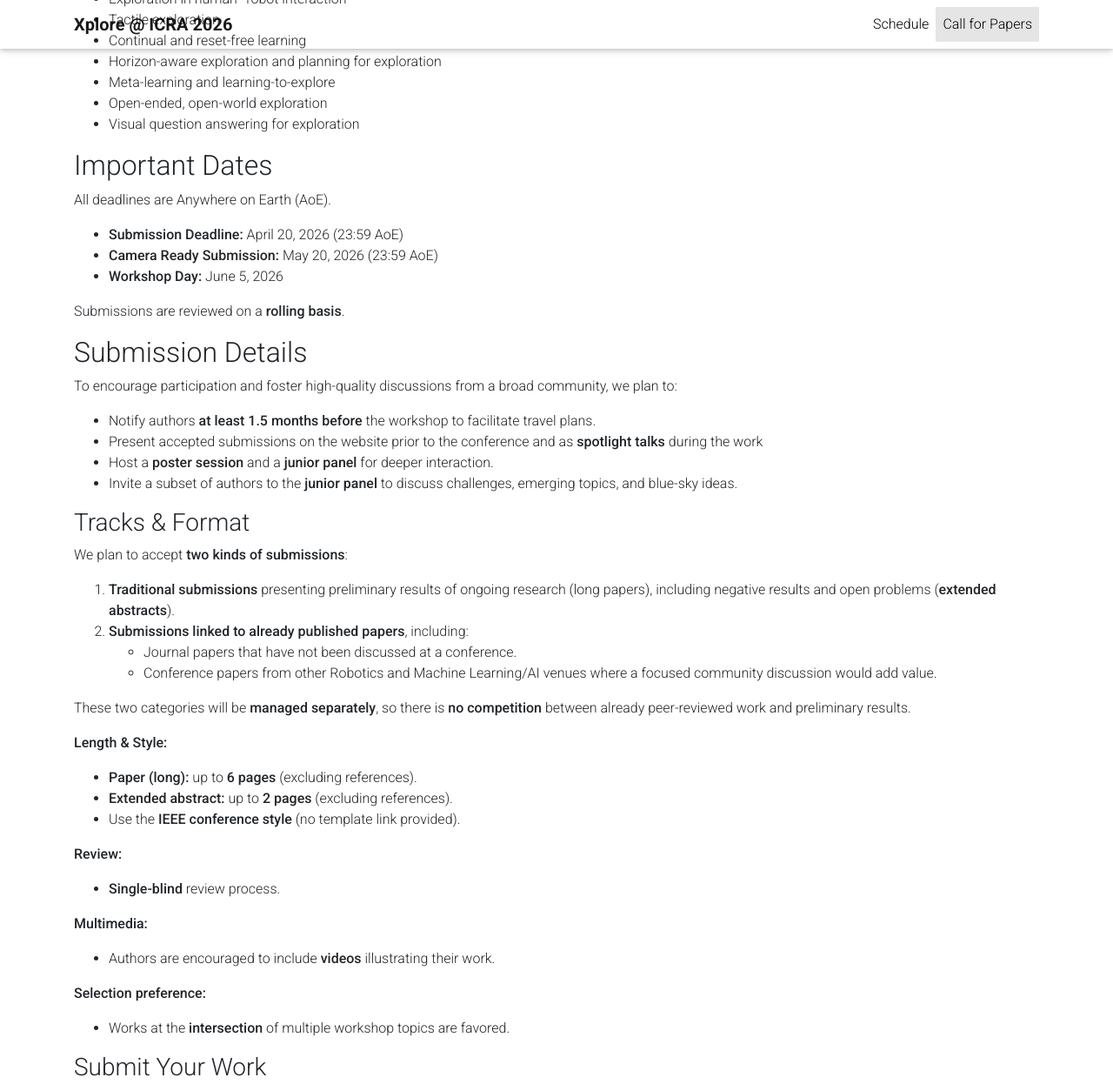
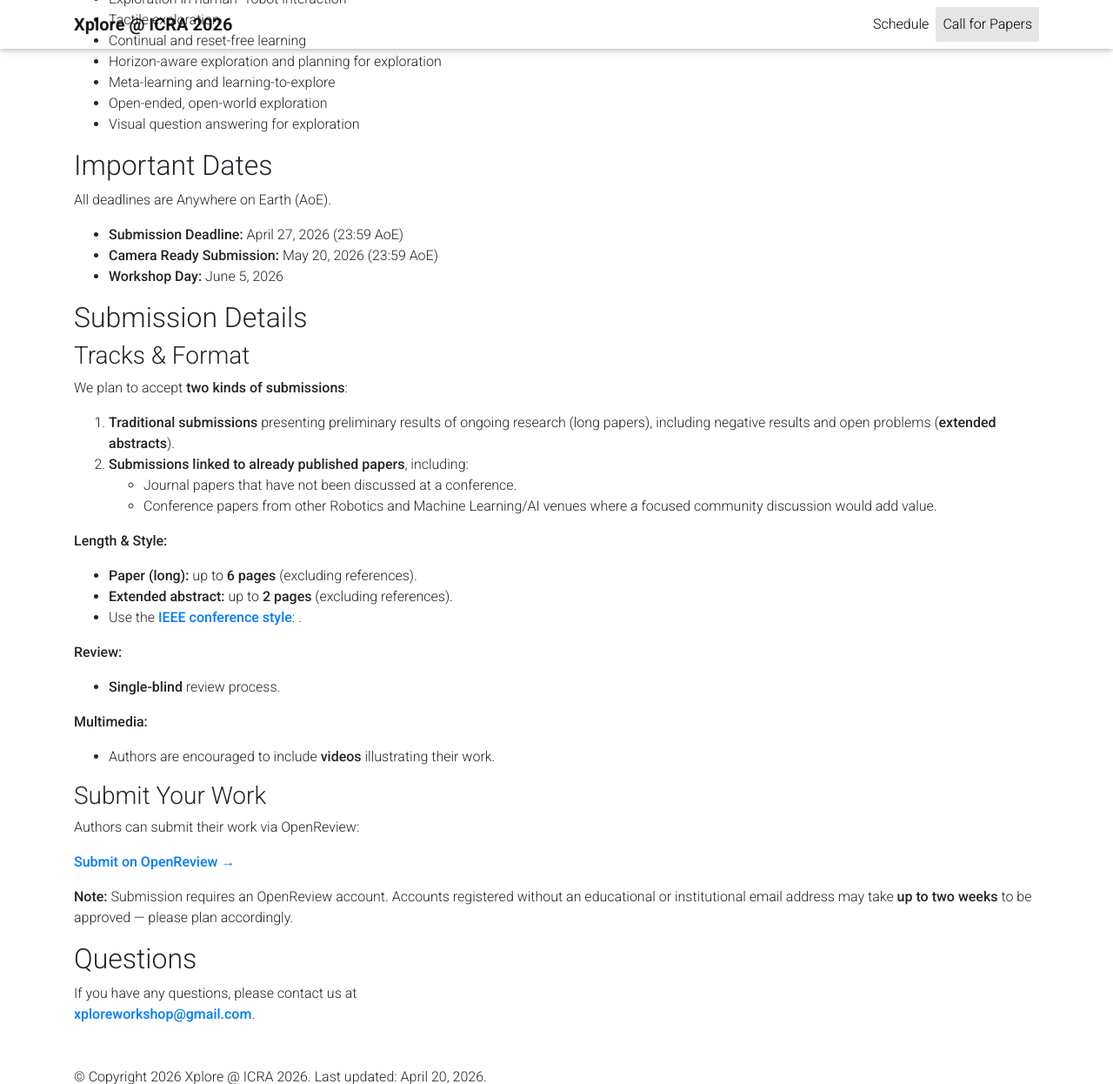
Before and after one commit to xplore-workshop/xplore-workshop.github.io, a Jekyll site: the page built from _pages/call.md, in a window 1280 px wide and 1400 px high, scrolled down 523 px, cut to the strip 0-1246 px from the top of the window. Shown: the whole strip at 87% size. Built offline with Jekyll 4.4.1, drawn with Linux system fonts in a browser that asks for light colours; a style sheet for code colours, icons or effects is not loaded.

Commit message:
updated instructions and affiliation

```diff
--- a/_layouts/workshop.html
+++ b/_layouts/workshop.html
@@ -326,7 +326,7 @@ subtitle: "Full-day workshop"
             <img loading="lazy" src="/assets/img/organizers/pulkit-verma.jpg" alt="Pulkit Verma">
             <div class="card-body">
               <h2 class="card-title">Pulkit Verma</h2>
-              <h6 class="card-text">MIT
+              <h6 class="card-text">IIT Madras
                 <div class="affiliate">
                   <a href="https://scholar.google.com/citations?user=5lg9EsoAAAAJ&hl=en&oi=ao" title="Google Scholar" target="_blank" rel="noopener noreferrer">
                     <i class="ai ai-google-scholar"></i>
--- a/_pages/call.md
+++ b/_pages/call.md
@@ -36,20 +36,12 @@ We invite submissions related (but not limited) to the following topics:
 ## Important Dates
 All deadlines are Anywhere on Earth (AoE).
 
-- **Submission Deadline:** April 20, 2026 (23:59 AoE)
+- **Submission Deadline:** April 27, 2026 (23:59 AoE)
 - **Camera Ready Submission:** May 20, 2026 (23:59 AoE)
 - **Workshop Day:** June 5, 2026
 
-Submissions are reviewed on a **rolling basis**.
-
 ## Submission Details
 
-To encourage participation and foster high-quality discussions from a broad community, we plan to:
-
-- Notify authors **at least 1.5 months before** the workshop to facilitate travel plans.
-- Present accepted submissions on the website prior to the conference and as **spotlight talks** during the work
-- Host a **poster session** and a **junior panel** for deeper interaction.
-- Invite a subset of authors to the **junior panel** to discuss challenges, emerging topics, and blue-sky ideas.
 
 ### Tracks & Format
 We plan to accept **two kinds of submissions**:
@@ -58,21 +50,16 @@ We plan to accept **two kinds of submissions**:
    - Journal papers that have not been discussed at a conference.
    - Conference papers from other Robotics and Machine Learning/AI venues where a focused community discussion would add value.
 
-These two categories will be **managed separately**, so there is **no competition** between already peer-reviewed work and preliminary results.
-
 **Length & Style:**
 - **Paper (long):** up to **6 pages** (excluding references).
 - **Extended abstract:** up to **2 pages** (excluding references).
-- Use the **IEEE conference style** (no template link provided).
+- Use the **[IEEE conference style](https://ras.papercept.net/conferences/support/tex.php)**: .
 
 **Review:**
 - **Single-blind** review process.
 
 **Multimedia:**
 - Authors are encouraged to include **videos** illustrating their work.
-
-**Selection preference:**
-- Works at the **intersection** of multiple workshop topics are favored.
 
 ### Submit Your Work
 Authors can submit their work via OpenReview:
```
Also changed, not shown: Gemfile.lock (deleted), 2 other files.
